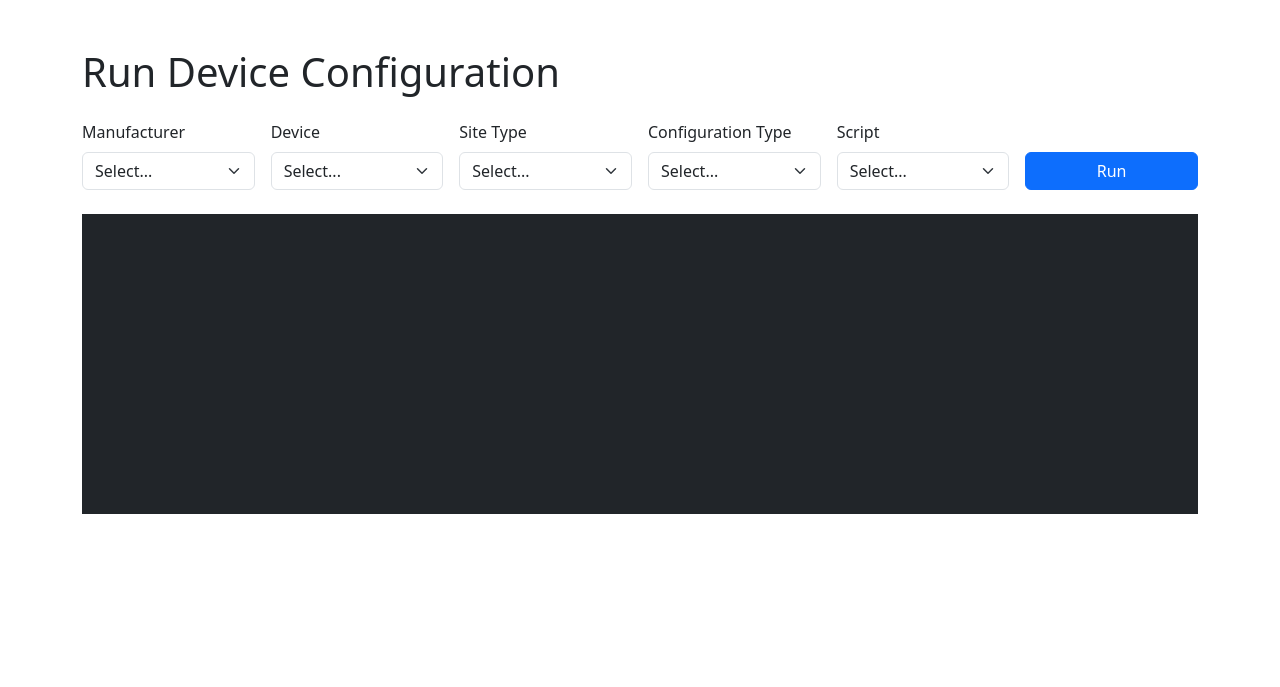
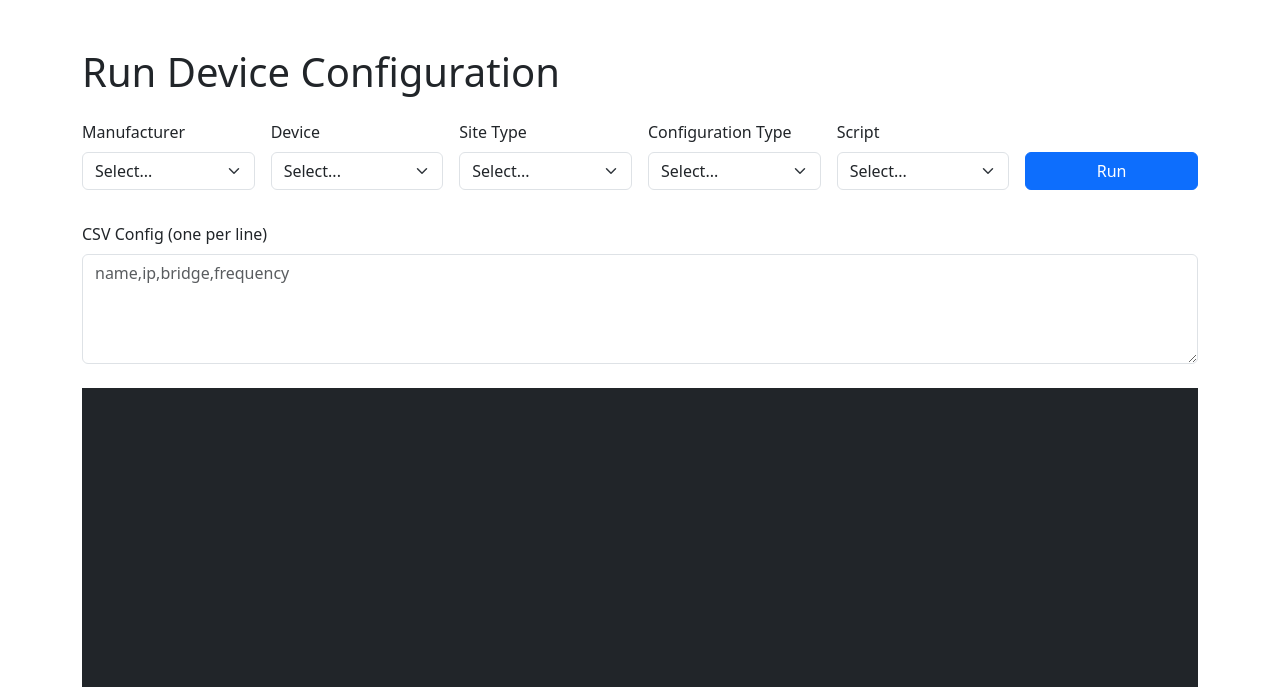
Before and after one commit to scott12123/provisioning, a Flask app: page / in a window 1280 px wide. Shown: the top 687 px of the page. Run offline with Flask 3, Linux system fonts and the light colour scheme; some libraries are stand-ins or nearby versions.

Commit message:
Add batch CSV configuration input

```diff
--- a/app.py
+++ b/app.py
@@ -37,6 +37,33 @@ def run_command(cmd, sid):
     socketio.emit('finished', {'returncode': returncode}, to=sid)
 
 
+def run_commands(script, params_list, sid):
+    """Run a script for each parameter entry in params_list."""
+    last_rc = 0
+    for params in params_list:
+        cmd = f"{script} {params}"
+        socketio.emit('output', f"\n> {cmd}\n", to=sid)
+        try:
+            proc = subprocess.Popen(
+                cmd,
+                shell=True,
+                stdout=subprocess.PIPE,
+                stderr=subprocess.STDOUT,
+                text=True,
+            )
+            for line in proc.stdout:
+                socketio.emit('output', line, to=sid)
+            last_rc = proc.wait()
+        except Exception as exc:
+            socketio.emit('output', f"Error: {exc}\n", to=sid)
+            last_rc = -1
+            break
+        if last_rc != 0:
+            break
+
+    socketio.emit('finished', {'returncode': last_rc}, to=sid)
+
+
 @app.route('/')
 def index():
     devices = get_devices()
@@ -53,6 +80,9 @@ def run_script(data):
     site_type = data.get('site_type')
     config_type = data.get('config_type')
     script = data.get('script')
+    csv_lines = data.get('csv') or []
+    if not isinstance(csv_lines, list):
+        csv_lines = []
 
     if not all([manufacturer, device, site_type, config_type, script]):
         socketio.emit('output', 'Missing selection\n', to=sid)
@@ -78,9 +108,10 @@ def run_script(data):
         to=sid,
     )
 
-    # Start command execution in the background. run_command will emit
-    # output lines and the final 'finished' event when complete.
-    socketio.start_background_task(run_command, script, sid)
+    if csv_lines:
+        socketio.start_background_task(run_commands, script, csv_lines, sid)
+    else:
+        socketio.start_background_task(run_command, script, sid)
 
 
 if __name__ == '__main__':
--- a/templates/index.html
+++ b/templates/index.html
@@ -40,6 +40,13 @@
         </div>
     </div>
 
+    <div class="row g-3 mt-3">
+        <div class="col-12">
+            <label for="csv_input" class="form-label">CSV Config (one per line)</label>
+            <textarea id="csv_input" class="form-control" rows="4" placeholder="name,ip,bridge,frequency"></textarea>
+        </div>
+    </div>
+
     <pre id="output" class="bg-dark text-white mt-4 p-3" style="height: 300px; overflow-y: auto;"></pre>
 </div>
 
@@ -50,6 +57,7 @@
     const siteTypeSelect = document.getElementById('site_type');
     const configTypeSelect = document.getElementById('config_type');
     const scriptSelect = document.getElementById('script');
+    const csvInput = document.getElementById('csv_input');
 
     function resetSelect(sel) {
         sel.innerHTML = '';
@@ -135,13 +143,20 @@
         const st = siteTypeSelect.value;
         const ct = configTypeSelect.value;
         const s = scriptSelect.value;
+        const csvLines = csvInput.value.split('\n')
+            .map(l => l.trim())
+            .filter(l => l)
+            .map(l => l.split(',')
+                .map(f => f.trim().replace(/\s+/g, '_'))
+                .join(','));
         document.getElementById('output').textContent = '';
         socket.emit('run_script', {
             manufacturer: m,
             device: d,
             site_type: st,
             config_type: ct,
-            script: s
+            script: s,
+            csv: csvLines
         });
     });
 
```
